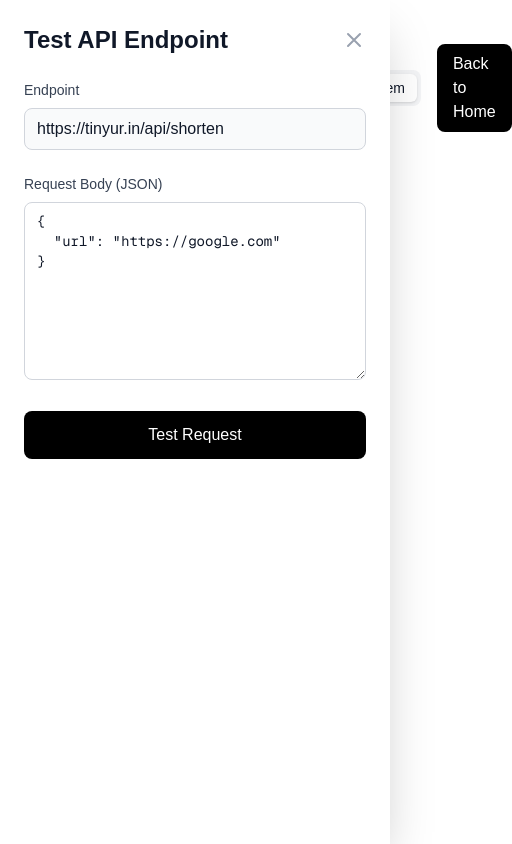
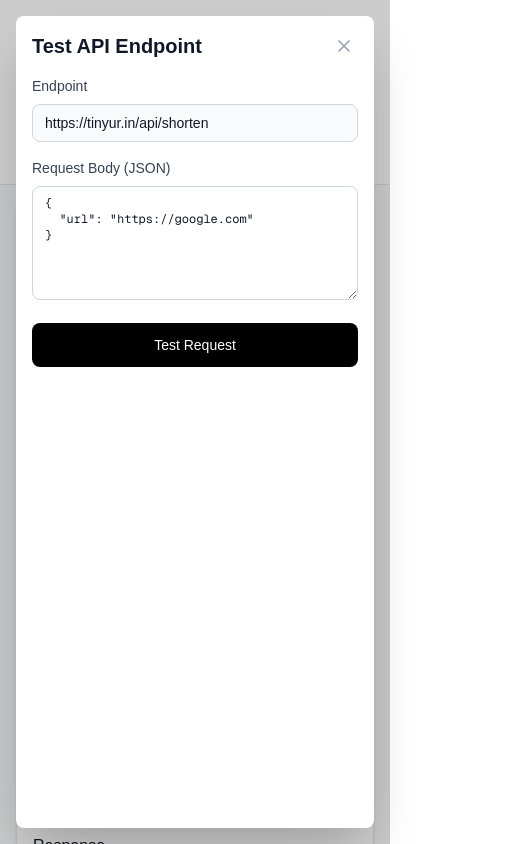
Before and after one commit to anantkrsingh/Next-URL-Shortner, a Next.js app: page /api-docs in a window 390 px wide. Both pictures are taken after a click on the button "Try in Browser". Shown: the top 844 px of the page, 512 px wide, since content can reach past the window. Built offline with nearby package versions, Linux system fonts and the light colour scheme.

Commit message:
fix: responsiveness

```diff
--- a/src/app/api-docs/page.tsx
+++ b/src/app/api-docs/page.tsx
@@ -104,21 +104,21 @@
   return (
     <div className="min-h-screen bg-gray-50 dark:bg-gray-900 transition-colors">
       <div className="bg-white dark:bg-gray-800 border-b border-gray-200 dark:border-gray-700 transition-colors">
-        <div className="max-w-7xl mx-auto px-4 sm:px-6 lg:px-8 py-6">
-          <div className="flex items-center justify-between">
-            <div>
-              <h1 className="text-3xl font-bold text-gray-900 dark:text-white">
+        <div className="max-w-7xl mx-auto px-4 sm:px-6 lg:px-8 py-4 sm:py-6">
+          <div className="flex flex-col sm:flex-row sm:items-center sm:justify-between gap-4">
+            <div className="flex-1">
+              <h1 className="text-2xl sm:text-3xl font-bold text-gray-900 dark:text-white">
                 API Documentation
               </h1>
-              <p className="text-gray-600 dark:text-gray-300 mt-2">
+              <p className="text-gray-600 dark:text-gray-300 mt-1 sm:mt-2 text-sm sm:text-base">
                 Complete guide to the Tinyur URL Shortener API
               </p>
             </div>
-            <div className="flex items-center gap-4">
+            <div className="flex flex-col sm:flex-row items-stretch sm:items-center gap-3 sm:gap-4">
               <ThemeSwitcher />
               <Link
                 href="/"
-                className="bg-black text-white px-4 py-2 rounded-lg hover:bg-gray-800 transition-colors"
+                className="bg-black text-white px-4 py-2 rounded-lg hover:bg-gray-800 transition-colors text-center text-sm sm:text-base"
               >
                 Back to Home
               </Link>
@@ -127,7 +127,7 @@
         </div>
       </div>
 
-      <div className="max-w-7xl mx-auto px-4 sm:px-6 lg:px-8 py-8">
+      <div className="max-w-7xl mx-auto px-4 sm:px-6 lg:px-8 py-4 sm:py-8">
         <ApiDocsClient endpoints={endpoints} />
       </div>
     </div>
--- a/src/components/api-docs-client.tsx
+++ b/src/components/api-docs-client.tsx
@@ -73,10 +73,10 @@
   };
 
   return (
-    <div className="flex items-center bg-gray-100 dark:bg-gray-700 rounded-lg p-1">
+    <div className="flex items-center bg-gray-100 dark:bg-gray-700 rounded-lg p-1 w-full sm:w-auto">
       <button
         onClick={() => handleThemeChange("light")}
-        className={`px-3 py-1 rounded-md text-sm transition-colors ${
+        className={`flex-1 sm:flex-none px-2 sm:px-3 py-1 rounded-md text-xs sm:text-sm transition-colors ${
           theme === "light"
             ? "bg-white dark:bg-gray-600 text-gray-900 dark:text-white shadow-sm"
             : "text-gray-600 dark:text-gray-300 hover:text-gray-900 dark:hover:text-white"
@@ -86,7 +86,7 @@
       </button>
       <button
         onClick={() => handleThemeChange("dark")}
-        className={`px-3 py-1 rounded-md text-sm transition-colors ${
+        className={`flex-1 sm:flex-none px-2 sm:px-3 py-1 rounded-md text-xs sm:text-sm transition-colors ${
           theme === "dark"
             ? "bg-white dark:bg-gray-600 text-gray-900 dark:text-white shadow-sm"
             : "text-gray-600 dark:text-gray-300 hover:text-gray-900 dark:hover:text-white"
@@ -96,7 +96,7 @@
       </button>
       <button
         onClick={() => handleThemeChange("system")}
-        className={`px-3 py-1 rounded-md text-sm transition-colors ${
+        className={`flex-1 sm:flex-none px-2 sm:px-3 py-1 rounded-md text-xs sm:text-sm transition-colors ${
           theme === "system"
             ? "bg-white dark:bg-gray-600 text-gray-900 dark:text-white shadow-sm"
             : "text-gray-600 dark:text-gray-300 hover:text-gray-900 dark:hover:text-white"
@@ -186,30 +186,30 @@
   return (
     <>
       {/* API Endpoints */}
-      <div className="space-y-8">
+      <div className="space-y-6 sm:space-y-8">
         {endpoints.map((endpoint, index) => (
           <div key={index} className="bg-white dark:bg-gray-800 rounded-lg shadow-sm border border-gray-200 dark:border-gray-700 transition-colors">
-            <div className="p-6">
-              <div className="flex items-center justify-between mb-4">
-                <div>
-                  <h2 className="text-2xl font-semibold text-gray-900 dark:text-white">{endpoint.title}</h2>
-                  <p className="text-gray-600 dark:text-gray-300 mt-1">{endpoint.description}</p>
+            <div className="p-4 sm:p-6">
+              <div className="flex flex-col sm:flex-row sm:items-center sm:justify-between mb-4 gap-3">
+                <div className="flex-1">
+                  <h2 className="text-xl sm:text-2xl font-semibold text-gray-900 dark:text-white">{endpoint.title}</h2>
+                  <p className="text-gray-600 dark:text-gray-300 mt-1 text-sm sm:text-base">{endpoint.description}</p>
                 </div>
                 <button
                   onClick={() => handleTryInBrowser(endpoint)}
-                  className="bg-black text-white px-4 py-2 rounded-lg hover:bg-gray-800 transition-colors text-sm"
+                  className="bg-black text-white px-4 py-2 rounded-lg hover:bg-gray-800 transition-colors text-sm w-full sm:w-auto"
                 >
                   Try in Browser
                 </button>
               </div>
 
-              <div className="grid grid-cols-1 lg:grid-cols-2 gap-6">
+              <div className="grid grid-cols-1 lg:grid-cols-2 gap-4 sm:gap-6">
                 <div>
-                  <h3 className="text-lg font-medium text-gray-900 dark:text-white mb-3">Request</h3>
-                  <div className="space-y-4">
-                    <div>
+                  <h3 className="text-base sm:text-lg font-medium text-gray-900 dark:text-white mb-3">Request</h3>
+                  <div className="space-y-3 sm:space-y-4">
+                    <div className="flex flex-col sm:flex-row sm:items-center gap-1 sm:gap-2">
                       <span className="text-sm font-medium text-gray-700 dark:text-gray-300">Method:</span>
-                      <span className={`ml-2 px-2 py-1 rounded text-xs font-medium ${
+                      <span className={`px-2 py-1 rounded text-xs font-medium w-fit ${
                         endpoint.method === 'POST'
                           ? 'bg-blue-100 dark:bg-blue-900 text-blue-800 dark:text-blue-200'
                           : 'bg-green-100 dark:bg-green-900 text-green-800 dark:text-green-200'
@@ -217,13 +217,13 @@
                         {endpoint.method}
                       </span>
                     </div>
-                    <div>
+                    <div className="flex flex-col sm:flex-row sm:items-center gap-1 sm:gap-2">
                       <span className="text-sm font-medium text-gray-700 dark:text-gray-300">Endpoint:</span>
-                      <code className="ml-2 bg-gray-100 dark:bg-gray-700 text-gray-900 dark:text-gray-100 px-2 py-1 rounded text-sm">{endpoint.endpoint}</code>
+                      <code className="bg-gray-100 dark:bg-gray-700 text-gray-900 dark:text-gray-100 px-2 py-1 rounded text-xs sm:text-sm break-all">{endpoint.endpoint}</code>
                     </div>
-                    <div>
+                    <div className="flex flex-col sm:flex-row sm:items-center gap-1 sm:gap-2">
                       <span className="text-sm font-medium text-gray-700 dark:text-gray-300">Base URL:</span>
-                      <code className="ml-2 bg-gray-100 dark:bg-gray-700 text-gray-900 dark:text-gray-100 px-2 py-1 rounded text-sm">https://tinyur.in</code>
+                      <code className="bg-gray-100 dark:bg-gray-700 text-gray-900 dark:text-gray-100 px-2 py-1 rounded text-xs sm:text-sm break-all">https://tinyur.in</code>
                     </div>
                   </div>
 
@@ -233,15 +233,17 @@
                       <div className="space-y-2">
                         {endpoint.parameters.map((param: Parameter, paramIndex: number) => (
                           <div key={paramIndex} className="bg-gray-50 dark:bg-gray-700 p-3 rounded">
-                            <div className="flex items-center gap-2">
+                            <div className="flex flex-col sm:flex-row sm:items-center gap-2">
                               <span className="font-medium text-sm text-gray-900 dark:text-white">{param.name}</span>
-                              <span className="text-xs bg-gray-200 dark:bg-gray-600 text-gray-800 dark:text-gray-200 px-2 py-1 rounded">{param.type}</span>
-                              {param.required && (
-                                <span className="text-xs bg-red-100 dark:bg-red-900 text-red-800 dark:text-red-200 px-2 py-1 rounded">Required</span>
-                              )}
+                              <div className="flex flex-wrap gap-1">
+                                <span className="text-xs bg-gray-200 dark:bg-gray-600 text-gray-800 dark:text-gray-200 px-2 py-1 rounded">{param.type}</span>
+                                {param.required && (
+                                  <span className="text-xs bg-red-100 dark:bg-red-900 text-red-800 dark:text-red-200 px-2 py-1 rounded">Required</span>
+                                )}
+                              </div>
                             </div>
                             <p className="text-sm text-gray-600 dark:text-gray-300 mt-1">{param.description}</p>
-                            <p className="text-xs text-gray-500 dark:text-gray-400 mt-1">Example: {param.example}</p>
+                            <p className="text-xs text-gray-500 dark:text-gray-400 mt-1 break-all">Example: {param.example}</p>
                           </div>
                         ))}
                       </div>
@@ -251,14 +253,14 @@
                   {endpoint.method === "POST" && (
                     <div className="mt-4">
                       <h4 className="text-sm font-medium text-gray-900 dark:text-white mb-2">Request Body</h4>
-                      <div className="bg-gray-900 text-gray-100 p-4 rounded-lg relative">
+                      <div className="bg-gray-900 text-gray-100 p-3 sm:p-4 rounded-lg relative">
                         <button
                           onClick={() => copyToClipboard(JSON.stringify({ url: "https://example.com/very-long-url" }, null, 2))}
                           className="absolute top-2 right-2 bg-gray-700 text-white px-2 py-1 rounded text-xs hover:bg-gray-600"
                         >
                           Copy
                         </button>
-                        <pre className="text-sm overflow-x-auto">
+                        <pre className="text-xs sm:text-sm overflow-x-auto">
                           <code>{JSON.stringify({ url: "https://example.com/very-long-url" }, null, 2)}</code>
                         </pre>
                       </div>
@@ -267,18 +269,18 @@
                 </div>
 
                 <div>
-                  <h3 className="text-lg font-medium text-gray-900 dark:text-white mb-3">Response</h3>
-                  <div className="space-y-4">
+                  <h3 className="text-base sm:text-lg font-medium text-gray-900 dark:text-white mb-3">Response</h3>
+                  <div className="space-y-3 sm:space-y-4">
                     <div>
                       <h4 className="text-sm font-medium text-gray-900 dark:text-white mb-2">Success Response</h4>
-                      <div className="bg-gray-900 text-gray-100 p-4 rounded-lg relative">
+                      <div className="bg-gray-900 text-gray-100 p-3 sm:p-4 rounded-lg relative">
                         <button
                           onClick={() => copyToClipboard(JSON.stringify(endpoint.response.success, null, 2))}
                           className="absolute top-2 right-2 bg-gray-700 text-white px-2 py-1 rounded text-xs hover:bg-gray-600"
                         >
                           Copy
                         </button>
-                        <pre className="text-sm overflow-x-auto">
+                        <pre className="text-xs sm:text-sm overflow-x-auto">
                           <code>{JSON.stringify(endpoint.response.success, null, 2)}</code>
                         </pre>
                       </div>
@@ -286,14 +288,14 @@
 
                     <div>
                       <h4 className="text-sm font-medium text-gray-900 dark:text-white mb-2">Error Response</h4>
-                      <div className="bg-gray-900 text-gray-100 p-4 rounded-lg relative">
+                      <div className="bg-gray-900 text-gray-100 p-3 sm:p-4 rounded-lg relative">
                         <button
                           onClick={() => copyToClipboard(JSON.stringify(endpoint.response.error, null, 2))}
                           className="absolute top-2 right-2 bg-gray-700 text-white px-2 py-1 rounded text-xs hover:bg-gray-600"
                         >
                           Copy
                         </button>
-                        <pre className="text-sm overflow-x-auto">
+                        <pre className="text-xs sm:text-sm overflow-x-auto">
                           <code>{JSON.stringify(endpoint.response.error, null, 2)}</code>
                         </pre>
                       </div>
@@ -308,22 +310,22 @@
 
       {/* Modal */}
       {isModalOpen && (
-        <div className="fixed inset-0 bg-black/20 bg-opacity-20 flex items-center justify-end z-50">
-          <div className="bg-white dark:bg-gray-800 w-full max-w-2xl h-full overflow-y-auto transition-colors shadow-2xl">
-            <div className="p-6">
-              <div className="flex items-center justify-between mb-6">
-                <h2 className="text-2xl font-semibold text-gray-900 dark:text-white">Test API Endpoint</h2>
+        <div className="fixed inset-0 bg-black/20 bg-opacity-20 flex items-center justify-center sm:justify-end z-50 p-4">
+          <div className="bg-white dark:bg-gray-800 w-full max-w-2xl h-full sm:h-auto sm:max-h-[90vh] overflow-y-auto transition-colors shadow-2xl rounded-lg sm:rounded-none">
+            <div className="p-4 sm:p-6">
+              <div className="flex items-center justify-between mb-4 sm:mb-6">
+                <h2 className="text-xl sm:text-2xl font-semibold text-gray-900 dark:text-white">Test API Endpoint</h2>
                 <button
                   onClick={() => setIsModalOpen(false)}
-                  className="text-gray-400 hover:text-gray-600 dark:hover:text-gray-300"
+                  className="text-gray-400 hover:text-gray-600 dark:hover:text-gray-300 p-1"
                 >
-                  <svg className="w-6 h-6" fill="none" stroke="currentColor" viewBox="0 0 24 24">
+                  <svg className="w-5 h-5 sm:w-6 sm:h-6" fill="none" stroke="currentColor" viewBox="0 0 24 24">
                     <path strokeLinecap="round" strokeLinejoin="round" strokeWidth={2} d="M6 18L18 6M6 6l12 12" />
                   </svg>
                 </button>
               </div>
 
-              <div className="space-y-6">
+              <div className="space-y-4 sm:space-y-6">
                 <div>
                   <label className="block text-sm font-medium text-gray-700 dark:text-gray-300 mb-2">
                     Endpoint
@@ -332,7 +334,7 @@
                     type="text"
                     value={`https://tinyur.in${selectedEndpoint?.endpoint || ""}`}
                     readOnly
-                    className="w-full px-3 py-2 border border-gray-300 dark:border-gray-600 rounded-lg bg-gray-50 dark:bg-gray-700 text-gray-900 dark:text-white"
+                    className="w-full px-3 py-2 border border-gray-300 dark:border-gray-600 rounded-lg bg-gray-50 dark:bg-gray-700 text-gray-900 dark:text-white text-sm sm:text-base"
                   />
                 </div>
 
@@ -344,8 +346,8 @@
                     <textarea
                       value={requestBody}
                       onChange={(e) => setRequestBody(e.target.value)}
-                      rows={8}
-                      className="w-full px-3 py-2 border border-gray-300 dark:border-gray-600 rounded-lg font-mono text-sm bg-white dark:bg-gray-700 text-gray-900 dark:text-white"
+                      rows={6}
+                      className="w-full px-3 py-2 border border-gray-300 dark:border-gray-600 rounded-lg font-mono text-xs sm:text-sm bg-white dark:bg-gray-700 text-gray-900 dark:text-white"
                       placeholder="Enter JSON request body..."
                     />
                   </div>
@@ -354,7 +356,7 @@
                 <button
                   onClick={handleTestRequest}
                   disabled={loading}
-                  className="w-full bg-black text-white py-3 px-4 rounded-lg hover:bg-gray-800 disabled:opacity-50 disabled:cursor-not-allowed transition-colors"
+                  className="w-full bg-black text-white py-3 px-4 rounded-lg hover:bg-gray-800 disabled:opacity-50 disabled:cursor-not-allowed transition-colors text-sm sm:text-base"
                 >
                   {loading ? "Testing..." : "Test Request"}
                 </button>
@@ -364,9 +366,9 @@
                     <label className="block text-sm font-medium text-gray-700 dark:text-gray-300 mb-2">
                       Response
                     </label>
-                    <div className="bg-gray-900 text-gray-100 p-4 rounded-lg">
+                    <div className="bg-gray-900 text-gray-100 p-3 sm:p-4 rounded-lg">
                       <div className="flex items-center justify-between mb-2">
-                        <span className="text-sm font-medium">
+                        <span className="text-xs sm:text-sm font-medium">
                           Status: <span className={response.status >= 200 && response.status < 300 ? "text-green-400" : "text-red-400"}>
                             {response.status}
                           </span>
@@ -378,7 +380,7 @@
                           Copy
                         </button>
                       </div>
-                      <pre className="text-sm overflow-x-auto">
+                      <pre className="text-xs sm:text-sm overflow-x-auto">
                         <code>{JSON.stringify(response, null, 2)}</code>
                       </pre>
                     </div>
```
